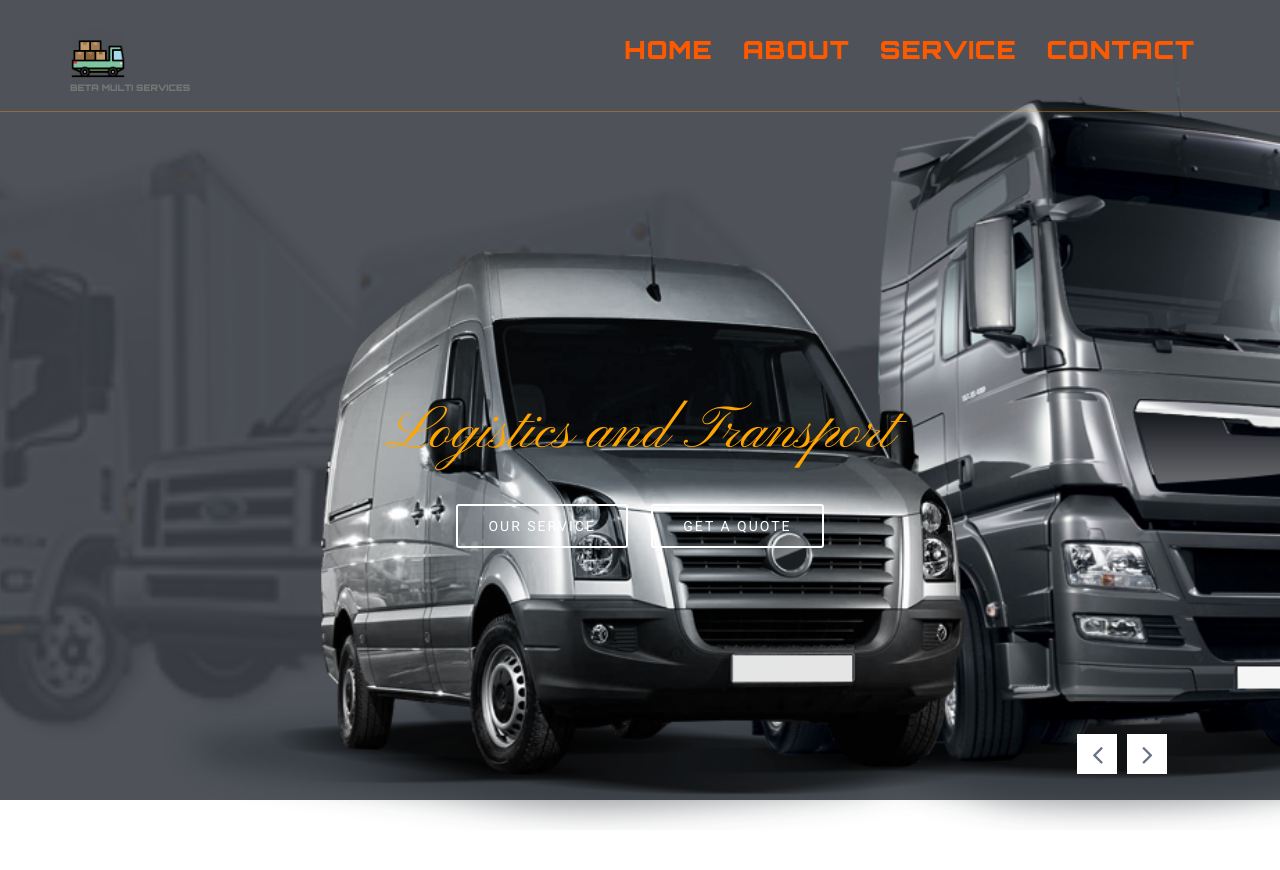
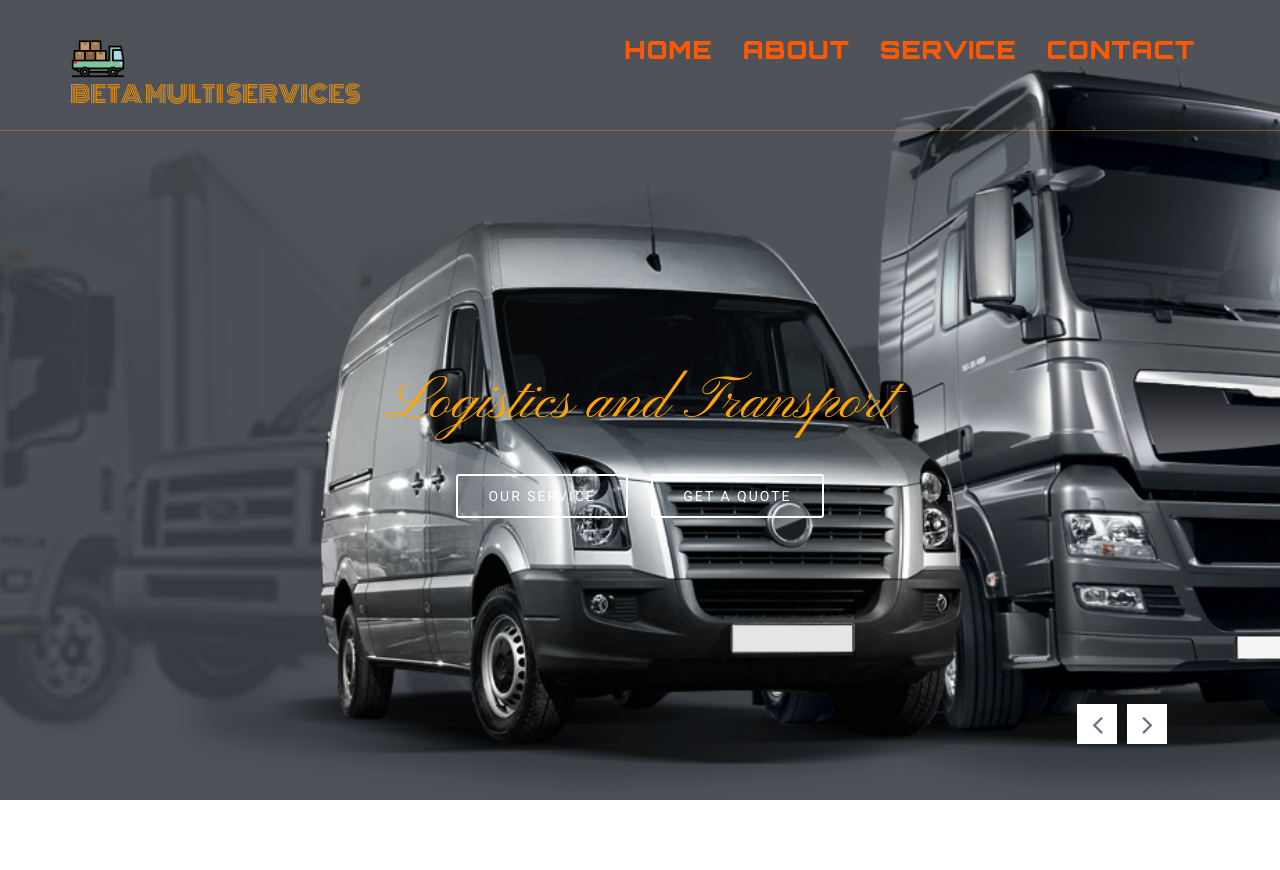
Before and after one commit to frankkode/beta-muti-service, a Django app: page / in a window 1280 px wide. Shown: the top 870 px of the page. Run offline with Django 3.2, Linux system fonts and the light colour scheme; data that the repository does not hold is empty; some libraries are stand-ins or nearby versions; grey boxes are pictures that could not be loaded.

Commit message:
add changes

```diff
--- a/static_in_env/css/responsive.css
+++ b/static_in_env/css/responsive.css
@@ -312,7 +312,7 @@ body.loader-active {
 
 @media only screen and (max-width: 767px) {
     .section-padding {
-        padding: 50px 0;
+        padding: 150px 0;
     }
 
     .area-title {
@@ -612,7 +612,3 @@ body.loader-active {
         float: none;
     }
 }
-
-.espace {
-    height: 30px;
-}
--- a/static_in_env/style.css
+++ b/static_in_env/style.css
@@ -544,7 +544,7 @@ ul#nav li.active a {
 }
 
 .is-sticky .mainmenu-area {
-    background: #fec18d;
+    background: #000000;
     -webkit-box-shadow: 0 0 4px rgba(0, 0, 0, 0.14), 0 4px 8px rgba(0, 0, 0, 0.28);
     box-shadow: 0 0 4px rgba(0, 0, 0, 0.14), 0 4px 8px rgba(0, 0, 0, 0.28);
     z-index: 99999;
@@ -2322,7 +2322,3 @@ blockquote::before {
 .error-area .read-more {
     width: auto;
 }
-
-.espace {
-    height: 30px;
-}
--- a/templates/about-company-profile.html
+++ b/templates/about-company-profile.html
@@ -23,7 +23,7 @@
         </div>
     </header>
     END TOP AREA-->
-<div class="espace"></div>
+
 <!--ABOUT DETAILS AREA-->
 
 <!--ABOUT US-->
--- a/templates/base.html
+++ b/templates/base.html
@@ -75,7 +75,7 @@
                             <h1 class="welcome-big"><a href="/" class="navbar-brand"><span style="color:steelblue"><img
                                             src="{% static 'img/car-logo.png' %}" alt="Car Icon"
                                             width="56"></span></a><br>
-                                <h6><small> BETA MULTI SERVICES</small> </h6>
+                                <small class="text-orange"> BETA MULTI SERVICES</small>
                             </h1>
                         </div>
                         <!--
--- a/templates/email.html
+++ b/templates/email.html
@@ -4,9 +4,7 @@
 {% block content %}
 
 <!--END TOP AREA-->
-<div class="espace">
 
-</div>
 <!--CONTACT US AREA-->
 <section class="contact-area" id="contact">
 
--- a/templates/service-2.html
+++ b/templates/service-2.html
@@ -5,8 +5,6 @@
 
 
 <!--SERVICE AREA-->
-<div class="espace">
-</div>
 <section class="service-area-two section-padding gray-bg">
     <div class="container">
         <div class="row">
```
